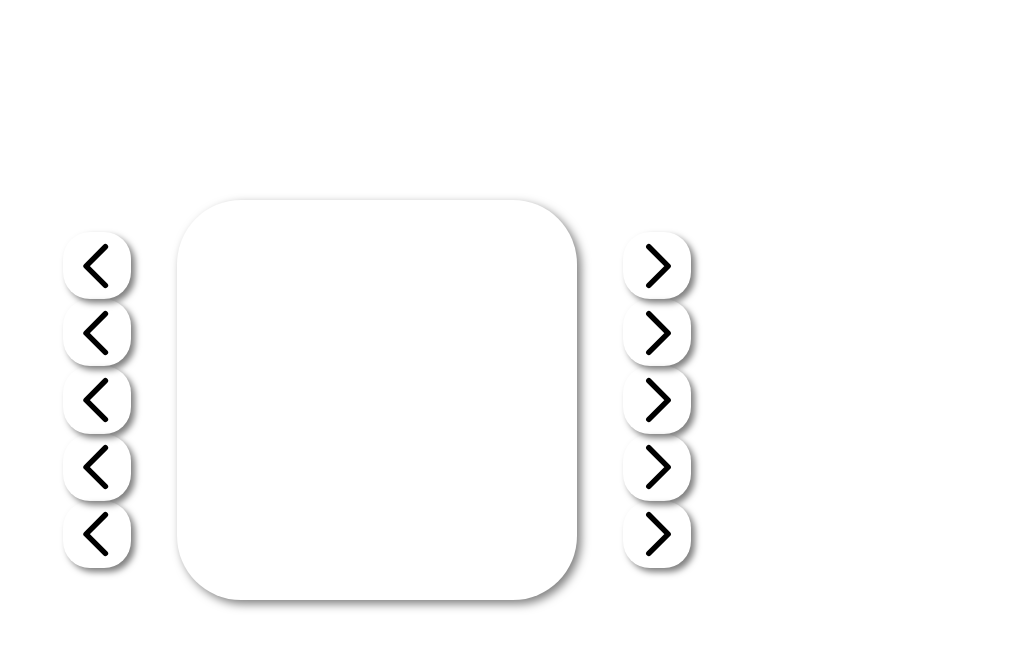
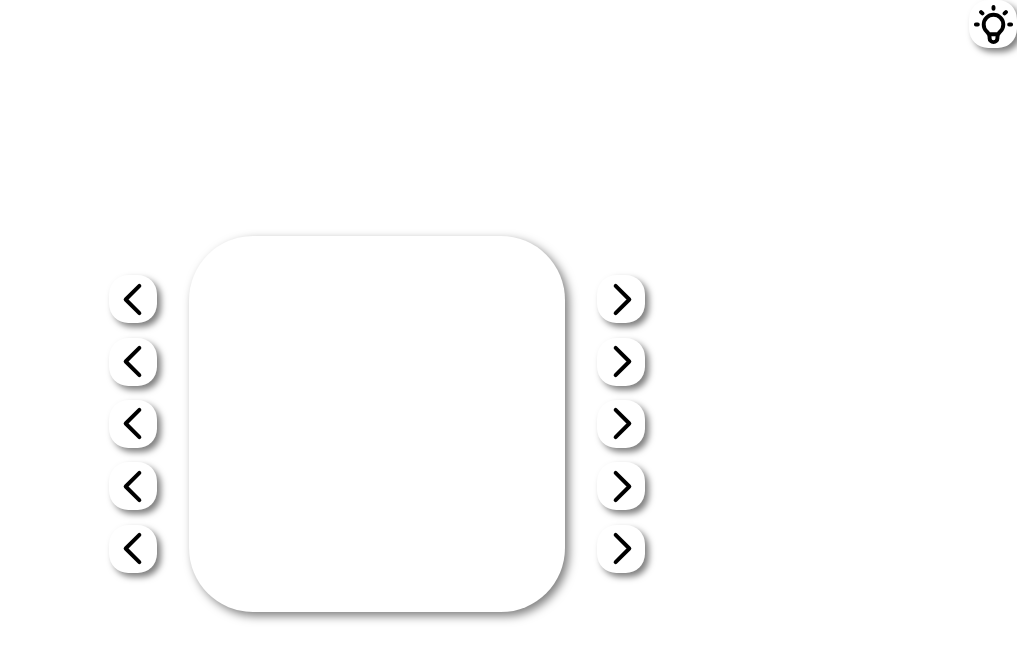
Before and after one commit to 0kMike/avatar-generator, a React (Vite) app: page / in a window 1280 px wide. Shown: the top 660 px of the page, without its empty margins (263-1280 px from the left). Built offline with nearby package versions, Linux system fonts and the light colour scheme.

Commit message:
dark mode button i header

```diff
--- a/src/App.tsx
+++ b/src/App.tsx
@@ -1,6 +1,7 @@
 import './App.scss';
 import ButtonLeft from './components/ButtonLeft/ButtonLeft';
 import ButtonRight from './components/ButtonRight/ButtonRight';
+import Header from './components/Header/Header';
 
 function App() {
   if (
@@ -16,7 +17,7 @@ function App() {
 
   return (
     <>
-      <header />
+      <Header />
       <main>
         <section>
           <div id='left-button-wrapper'>
--- a/src/components/ButtonLeft/ButtonLeft.scss
+++ b/src/components/ButtonLeft/ButtonLeft.scss
@@ -4,7 +4,6 @@ button {
   color: currentColor;
   border: none;
   padding: 0.5px;
-  height: 6rem;
   aspect-ratio: 1/1;
   box-shadow: 4px 4px 6px rgba(0, 0, 0, 0.5);
   cursor: pointer;
--- a/src/components/ButtonRight/ButtonRight.scss
+++ b/src/components/ButtonRight/ButtonRight.scss
@@ -4,7 +4,7 @@ button {
   color: currentColor;
   border: none;
   padding: 0.5px;
-  height: 6rem;
+  height: 3rem;
   aspect-ratio: 1/1;
   box-shadow: 4px 4px 6px rgba(0, 0, 0, 0.5);
   cursor: pointer;
--- a/src/components/Header/Header.scss
+++ b/src/components/Header/Header.scss
@@ -4,6 +4,20 @@ header {
   justify-content: space-between;
   align-items: center;
   width: 100%;
-  height: 4rem;
+  height: 3rem;
   background: none;
+
+  section {
+    height: 100%;
+    display: flex;
+    flex-direction: row;
+    align-items: center;
+    justify-content: center;
+
+    button: {
+      height: 2rem;
+      aspect-ratio: 1/1;
+      box-shadow: none;
+    }
+  }
 }
--- a/src/components/Header/Header.tsx
+++ b/src/components/Header/Header.tsx
@@ -1,10 +1,37 @@
 import './Header.scss';
 export default function Header() {
+  const darkModeClickHandler = () => {
+    if (
+      window.matchMedia &&
+      window.matchMedia('(prefers-color-scheme: dark)').matches
+    ) {
+      document.documentElement.classList.add('dark');
+    } else {
+      document.documentElement.classList.remove('dark');
+    }
+  };
+
   return (
     <header>
       <section></section>
       <section></section>
-      <section></section>
+      <section>
+        <button onClick={darkModeClickHandler}>
+          <svg
+            xmlns='http://www.w3.org/2000/svg'
+            className='h-6 w-6'
+            fill='none'
+            viewBox='0 0 24 24'
+            stroke='currentColor'
+            strokeWidth={2}>
+            <path
+              strokeLinecap='round'
+              strokeLinejoin='round'
+              d='M9.663 17h4.673M12 3v1m6.364 1.636l-.707.707M21 12h-1M4 12H3m3.343-5.657l-.707-.707m2.828 9.9a5 5 0 117.072 0l-.548.547A3.374 3.374 0 0014 18.469V19a2 2 0 11-4 0v-.531c0-.895-.356-1.754-.988-2.386l-.548-.547z'
+            />
+          </svg>
+        </button>
+      </section>
     </header>
   );
 }
```
